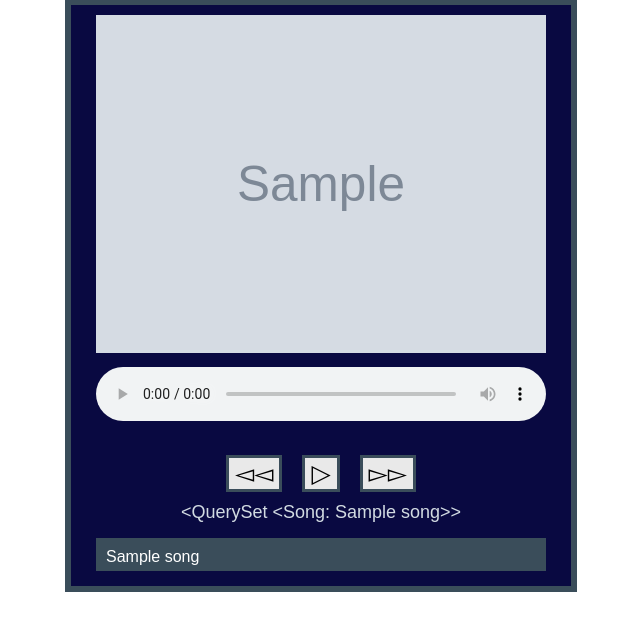
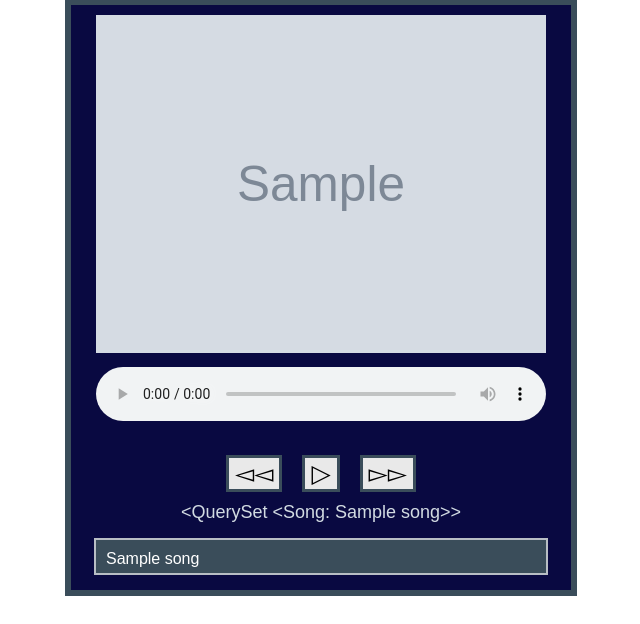
Before and after one commit to KrisAff84/Lyria, a Django app: template player/templates/index.html in a window 1280 px wide. Shown: the part 229-853 px from the top of the page, without its empty margins (319-959 px from the left). Before the commit the page ends 821 px from the top, so only its background shows below. Run offline with Django 4.2, Linux system fonts and the light colour scheme; tables that the repository leaves empty hold one stand-in row (values such as "Sample post"); the template is opened without the code that fills it: values that come from a table or form of the project are taken from there, most other values are stand-ins (such as "Sample title", 1, 10 or a date in 2020); grey boxes marked "Sample" are stand-in pictures.

Commit message:
Added scroll functionality

```diff
--- a/player/templates/index.html
+++ b/player/templates/index.html
@@ -64,6 +64,11 @@
             margin-top: 15px;
             margin-bottom: 15px;
             background-color: rgb(58, 77, 90);
+            border: 2px solid rgb(184, 190, 196);
+            max-height: 150px;
+            overflow-y: visible;
+            overflow-x: hidden;
+            scroll-behavior: smooth;
         }
 
         #song-list {
@@ -84,10 +89,11 @@
             padding-left: 5px;
             margin-top: 0px;
             margin-bottom: 0px;
+            margin: 0px;
         }
 
         #song-list li:hover {
-            color: rgb(102, 146, 176);
+            color: rgb(134, 143, 149);
         }
 
     </style>
```
